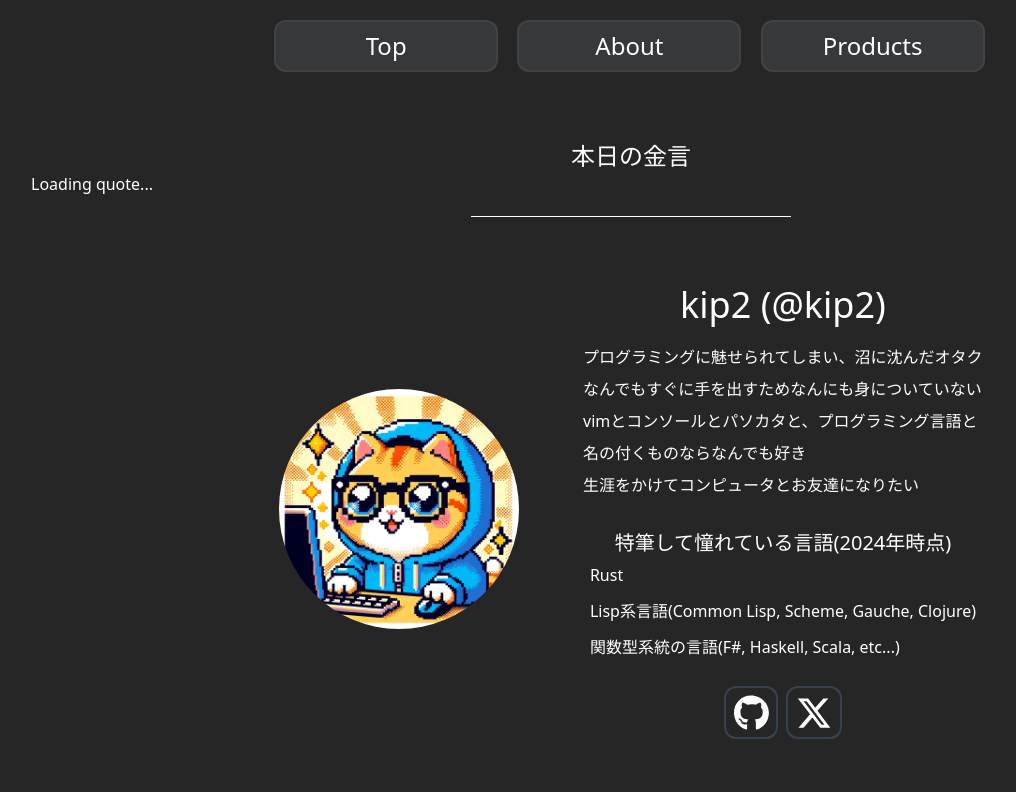
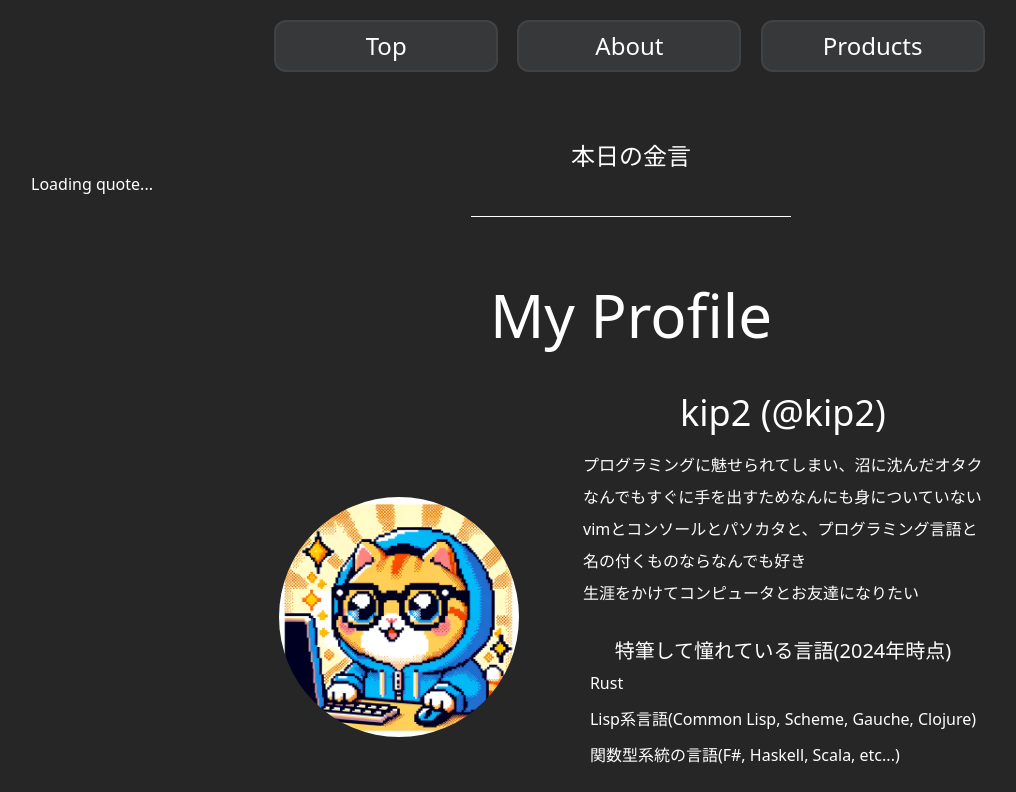
Before and after one commit to kip2/my-website, a React (Vite) app: page / in a window 1280 px wide. Shown: the top 792 px of the page, without its empty margins (9-1025 px from the left). Built offline with nearby package versions, Linux system fonts and the light colour scheme; no server answers.

Commit message:
Add title lettering to profile

```diff
--- a/src/Components/Page/Top/TopProfile.tsx
+++ b/src/Components/Page/Top/TopProfile.tsx
@@ -4,6 +4,9 @@ import { faGithub, faXTwitter } from "@fortawesome/free-brands-svg-icons"
 function TopProfile() {
     return (
         <>
+            <h1 className=" text-6xl mx-auto w-fit mb-12 max-md:text-4xl">
+                My Profile
+            </h1>
             <div className="mx-auto flex justify-center gap-16 max-lg:flex-col max-lg:items-center">
                 <div className="grid place-content-center">
                     <img className="rounded-full w-60 h-60"
```
